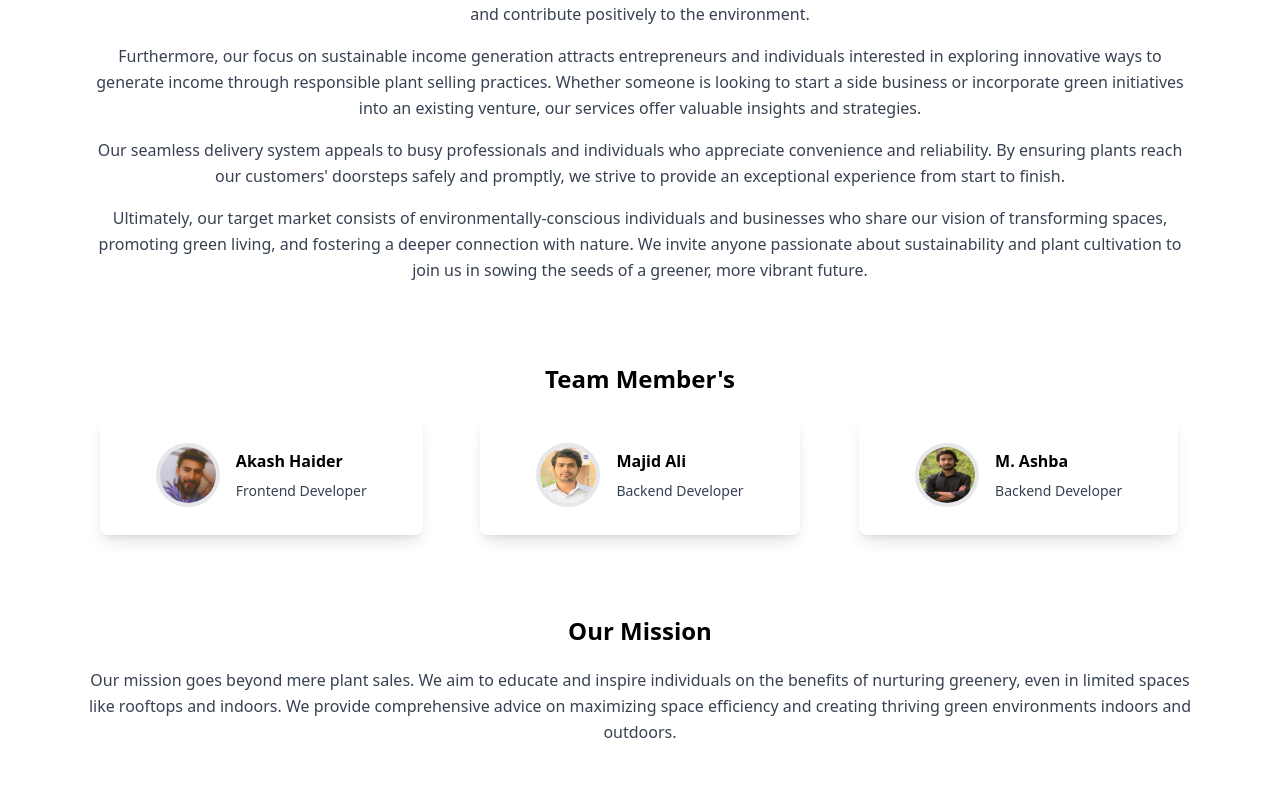
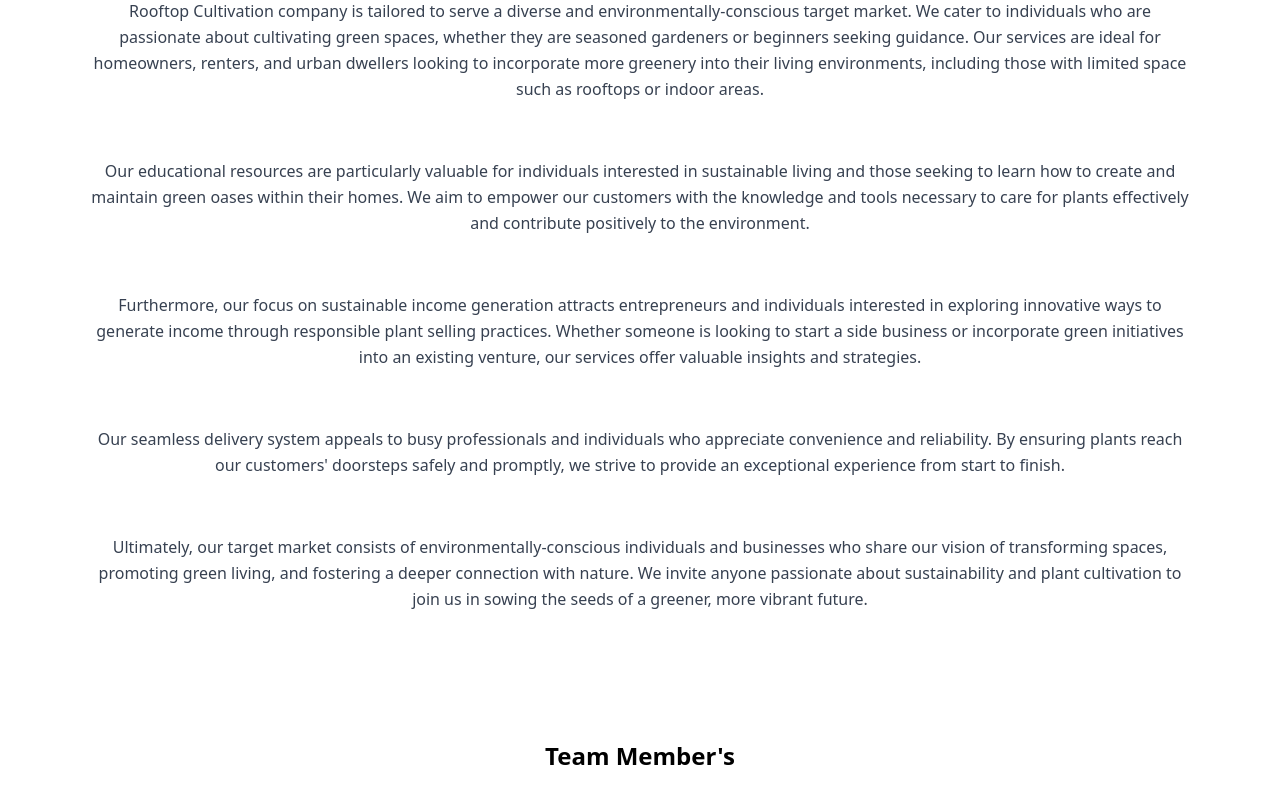
Before and after one commit to Muhammad-Akash-Haider/Rooftop-Cultivation-full, a React (Create React App) app in the folder Frontend/: page /about in a window 1280 px wide. Shown: the part 1182-1980 px from the top of the page. Built offline with nearby package versions, Linux system fonts and the light colour scheme; no server answers.

Commit message:
About Us Page Is Done

```diff
--- a/Frontend/src/components/Pages/About.jsx
+++ b/Frontend/src/components/Pages/About.jsx
@@ -19,7 +19,7 @@ function About() {
         <div class="container mx-auto py-10 px-20">
         <div class="md:flex md:items-center md:justify-between my-10 gap-5">
             <div class="md:w-1/2 md:pr-12">
-                <h1 class="text-4xl font-bold mb-4">About Our Company</h1>
+                <h1 class="text-4xl font-bold mb-4 mt-20">About Our Company</h1>
                 <p class="text-gray-700 leading-relaxed mb-4">
                   Welcome to our Rooftop Cultivation company dedicated to empowering individuals with the knowledge and resources to cultivate plants, enhance their surroundings, and contribute to a cleaner environment. At our core, we specialize in providing guidance on plant care, propagation techniques, and innovative methods for selling plants to generate income sustainably.
                 </p>
@@ -33,32 +33,32 @@ function About() {
         </div>
 
         <div class="m-2 my-20">
-          <h2 class="text-2xl text-center font-bold mb-5">Services</h2>
+          <h2 class="text-2xl text-center font-bold mb-5 mt-32">Services</h2>
           <p class="text-gray-700 leading-relaxed text-center">
             At our Rooftop Cultivation, we provide a range of essential services to support individuals in their journey towards cultivating green spaces and contributing to a cleaner environment. Our offerings include expert plant care guidance and propagation techniques, ensuring that every plant thrives in its unique environment. Additionally, we offer educational resources aimed at empowering individuals to create green oases within their homes, even in limited spaces like rooftops. Our focus on sustainable income generation encourages learning innovative methods to sell plants responsibly, generating income while positively impacting the environment. We pride ourselves on our seamless delivery system, ensuring that plants reach customers' doorsteps safely and promptly. Moreover, our commitment to environmental stewardship is reflected in our sustainable packaging and delivery practices, minimizing our ecological footprint. Join us in this journey towards transforming spaces, promoting green living, and fostering a deeper connection with nature. Together, let's sow the seeds of a greener, more vibrant future.
           </p>
       </div>
       <div class="m-2 my-20">
-        <h2 class="text-2xl text-center font-bold mb-5">Target Market</h2>
-        <p class="text-gray-700 leading-relaxed text-center mb-4">
+        <h2 class="text-2xl text-center font-bold mb-5 mt-32">Target Market</h2>
+        <p class="text-gray-700 leading-relaxed text-center my-14">
           Rooftop Cultivation company is tailored to serve a diverse and environmentally-conscious target market. We cater to individuals who are passionate about cultivating green spaces, whether they are seasoned gardeners or beginners seeking guidance. Our services are ideal for homeowners, renters, and urban dwellers looking to incorporate more greenery into their living environments, including those with limited space such as rooftops or indoor areas.
         </p>
-        <p class="text-gray-700 leading-relaxed text-center mb-4">
+        <p class="text-gray-700 leading-relaxed text-center my-14">
           Our educational resources are particularly valuable for individuals interested in sustainable living and those seeking to learn how to create and maintain green oases within their homes. We aim to empower our customers with the knowledge and tools necessary to care for plants effectively and contribute positively to the environment.
         </p>
-        <p class="text-gray-700 leading-relaxed text-center mb-4">
+        <p class="text-gray-700 leading-relaxed text-center my-14">
           Furthermore, our focus on sustainable income generation attracts entrepreneurs and individuals interested in exploring innovative ways to generate income through responsible plant selling practices. Whether someone is looking to start a side business or incorporate green initiatives into an existing venture, our services offer valuable insights and strategies.
         </p>
-        <p class="text-gray-700 leading-relaxed text-center mb-4">
+        <p class="text-gray-700 leading-relaxed text-center my-14">
           Our seamless delivery system appeals to busy professionals and individuals who appreciate convenience and reliability. By ensuring plants reach our customers' doorsteps safely and promptly, we strive to provide an exceptional experience from start to finish.
         </p>
-        <p class="text-gray-700 leading-relaxed text-center mb-4">
+        <p class="text-gray-700 leading-relaxed text-center my-14 mb-32">
           Ultimately, our target market consists of environmentally-conscious individuals and businesses who share our vision of transforming spaces, promoting green living, and fostering a deeper connection with nature. We invite anyone passionate about sustainability and plant cultivation to join us in sowing the seeds of a greener, more vibrant future.
         </p>
     </div>
 
         <div>
-          <h1 class="text-2xl text-center font-bold mb-5">Team Member's</h1>
+          <h1 class="text-2xl text-center font-bold mb-10">Team Member's</h1>
         </div>
 
         <div class="grid grid-cols-1 md:grid-cols-2 lg:grid-cols-3 gap-4">
@@ -103,9 +103,9 @@ function About() {
             </div>
         </div>
 
-        <div class="m-2 my-20">
-            <h2 class="text-2xl text-center font-bold mb-5">Our Mission</h2>
-            <p class="text-gray-700 leading-relaxed text-center">
+        <div class="m-12 my-20">
+            <h2 class="text-2xl text-center font-bold mt-32 mb-16">Our Mission</h2>
+            <p class="text-gray-700 leading-relaxed text-center mb-10">
               Our mission goes beyond mere plant sales. We aim to educate and inspire individuals on the benefits of nurturing greenery, even in limited spaces like rooftops and indoors. We provide comprehensive advice on maximizing space efficiency and creating thriving green environments indoors and outdoors.
             </p>
         </div>
```
